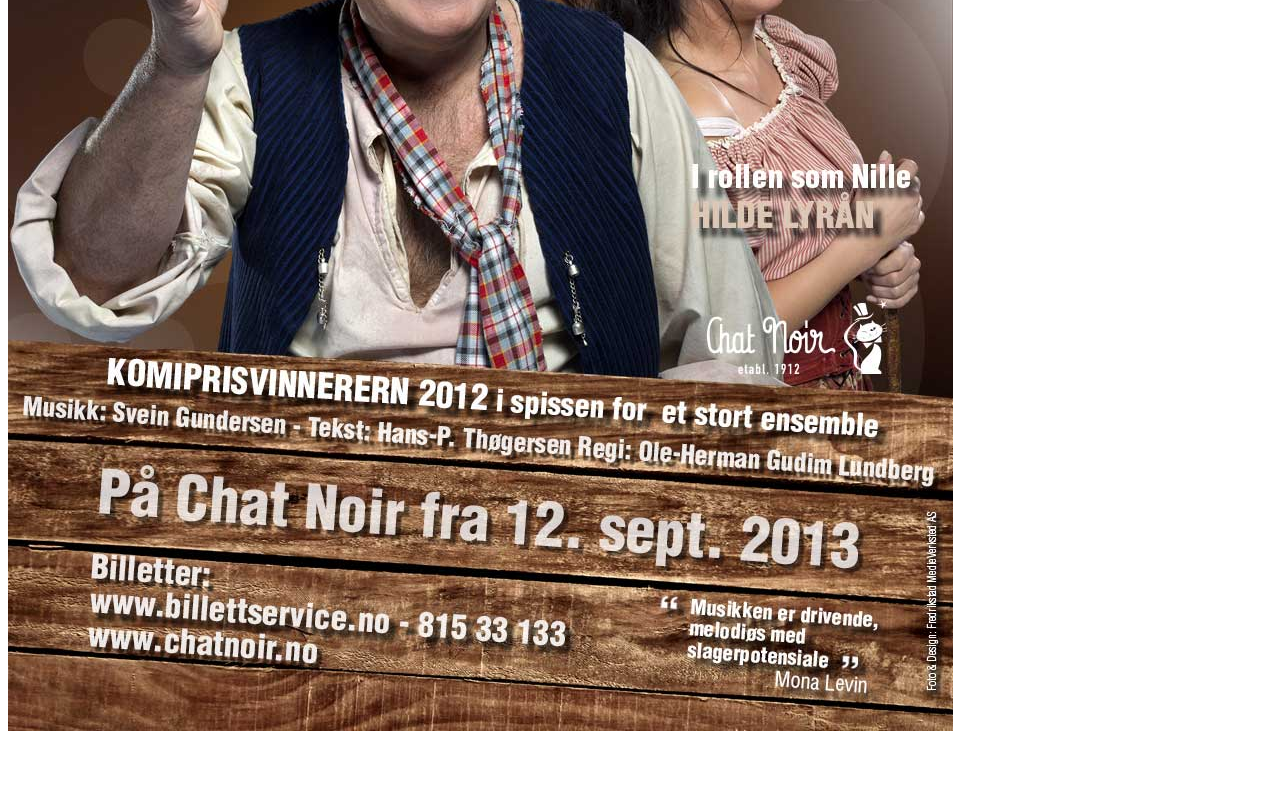
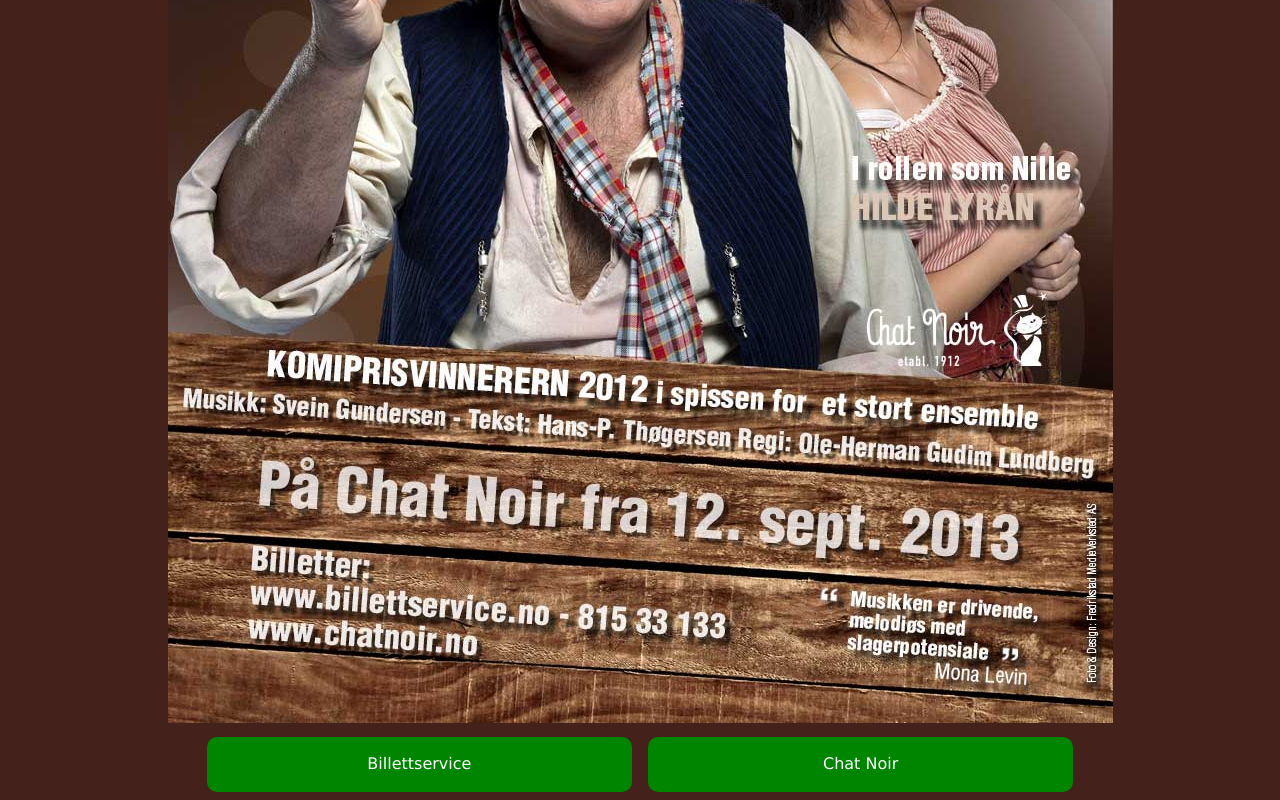
Before and after one commit to front/jeppemusikalen, a plain HTML site: page index.html in a window 1280 px wide. Shown: the part 541-1341 px from the top of the page. Before the commit the page ends 1284 px from the top, so only its background shows below. Drawn offline with Linux system fonts and the light colour scheme.

Commit message:
Update content and basic styling

```diff
--- a/index.html
+++ b/index.html
@@ -2,11 +2,14 @@
 <html>
 <head>
   <title>Jeppemusikalen</title>
-  <meta name="description" content="Jeppemusikalen">
+  <meta name="description" content="Jeppemusikalen presenterer Øivind Blunck som Jeppe. En ny musikal basert på Holbergs Jeppe på berget">
+  <meta name="viewport" content="width=device-width, initial-scale=1" />
+  <link rel="stylesheet" href="style.css">
 </head>
 <body>
-<div>
+<div class="wrapper">
   <img src="images/Ostfold-107x80_web.jpg">
+  <a href="http://www.billettservice.no" class="button">Billettservice</a><a href="http://www.chatnoir.no" class="button">Chat Noir</a>
 </div>
 </body>
 </html>
--- /dev/null
+++ b/style.css
@@ -0,0 +1,52 @@
+* {
+  -webkit-box-sizing: border-box;
+  -moz-box-sizing: border-box;
+  box-sizing: border-box;
+}
+
+body {
+  margin: 0;
+  font: 1em/1.4 Verdana, arial, sans-serif;
+  background: #44211B;
+}
+
+img {
+  max-width: 100%;
+}
+
+.wrapper {
+  margin: 0 auto;
+  max-width: 945px;
+  text-align: center;
+}
+
+a {
+  text-decoration: none;
+}
+
+.button {
+  display: block;
+  background: #008500;
+  color: white;
+  padding: 1em;
+  margin: .5em;
+  -moz-border-radius: 10px;
+  -webkit-border-radius: 10px;
+  border-radius: 10px;
+
+}
+
+.button:hover {
+  background: #0CA00C;
+}
+
+.button:active {
+  background: #027902;
+}
+
+@media only screen and (min-width : 30em) {
+  .button {
+    display: inline-block;
+    width: 45%;
+  }
+}
```
